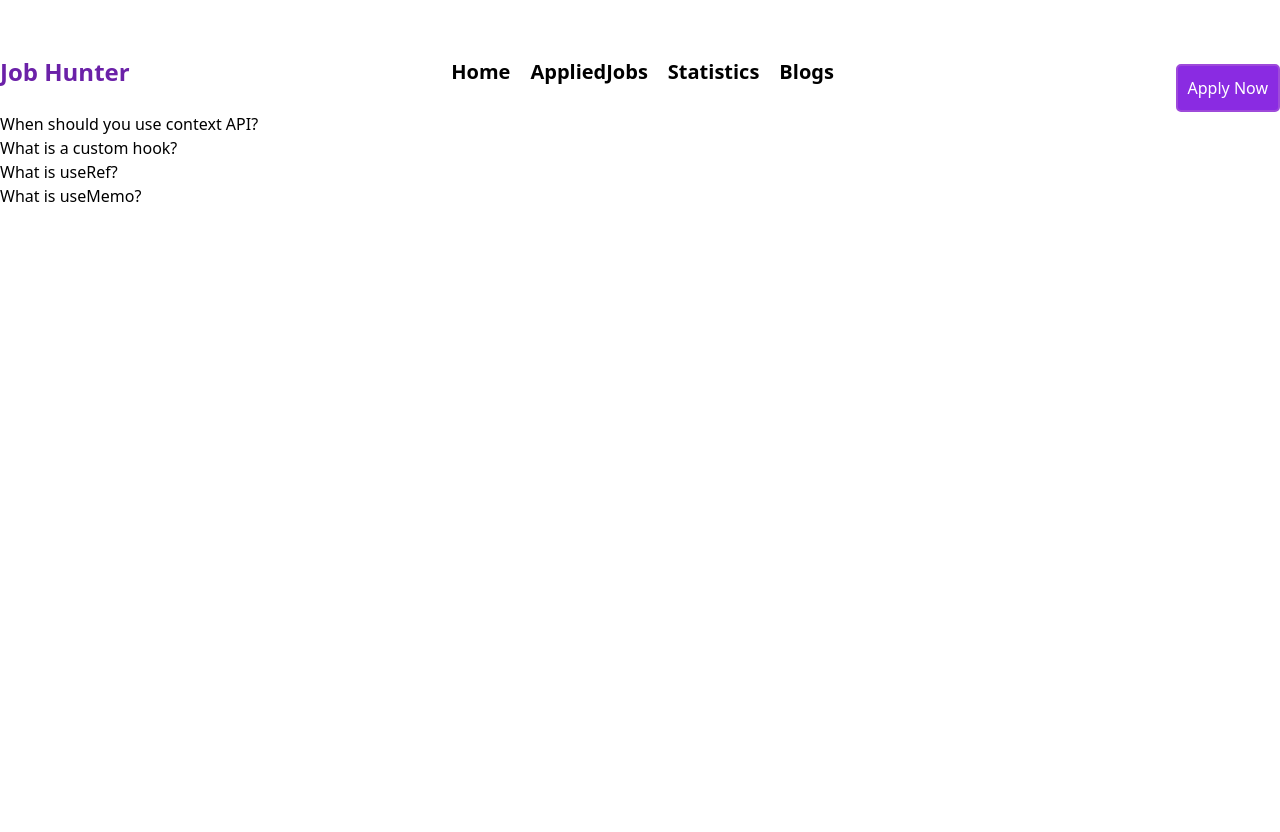
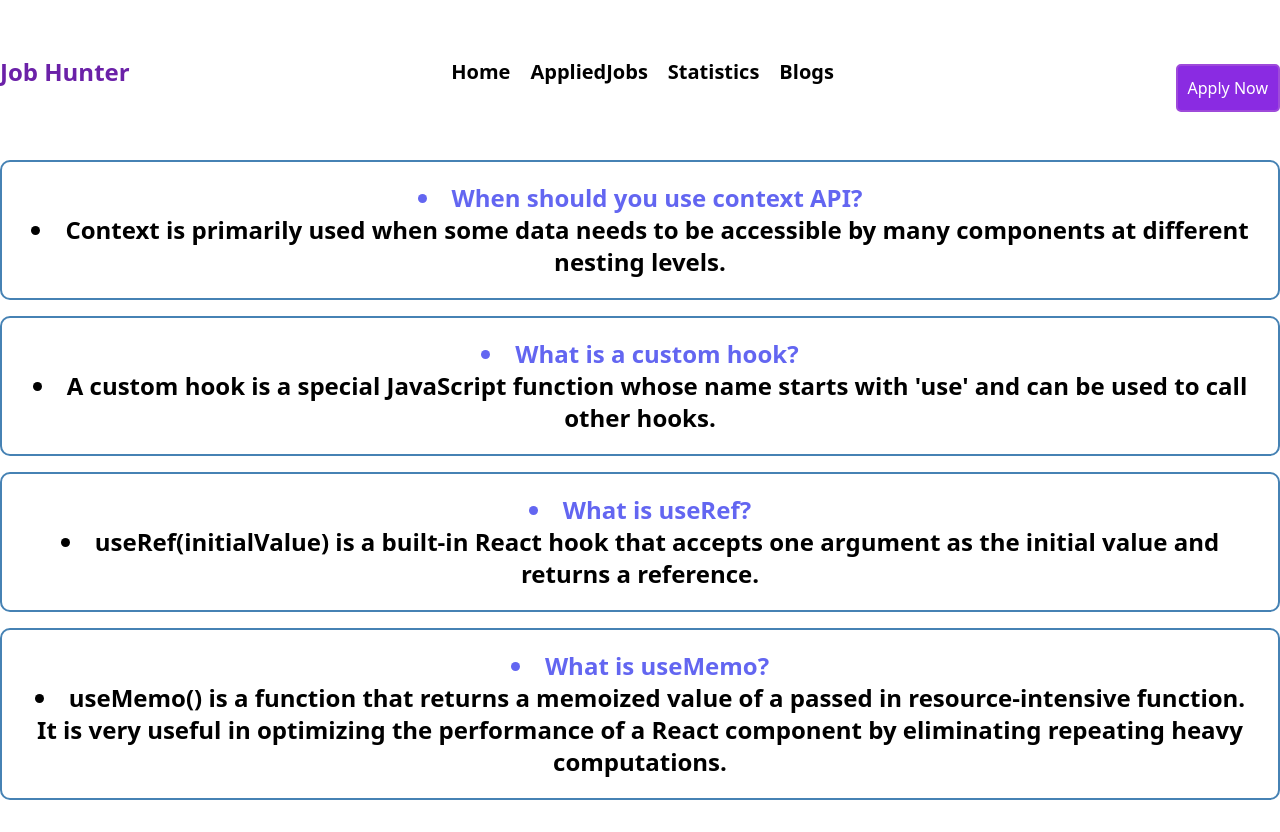
Before and after one commit to RabeyaAkter78/career-hub-client, a React (Vite) app: page /blog in a window 1280 px wide. Before the commit the page ends 800 px from the top, so only its background shows below. Built offline with nearby package versions, Linux system fonts and the light colour scheme.

Commit message:
added blog section

```diff
--- /dev/null
+++ b/src/components/Blog/Blog.css
@@ -0,0 +1,10 @@
+.blog-question{
+    border: 2px solid steelblue;
+    border-radius: 10px;
+    padding: 20px;
+}
+.blog-ans{
+    border: 2px solid steelblue;
+    border-radius: 10px;
+    padding: 20px;
+}
--- a/src/components/Blog/Blog.jsx
+++ b/src/components/Blog/Blog.jsx
@@ -1,21 +1,29 @@
 import React from 'react';
+import "./Blog.css"
 
 const Blog = () => {
     return (
-        <div>
-            <div className='blog-question'>
-                <ul>
-                    <li> When should you use context API?</li>
-                    <li> What is a custom hook?</li>
-                    <li> What is useRef?</li>
-                    <li> What is useMemo?</li>
-                </ul>
+        <div className='container mx-auto text-2xl font-semibold  text-center  mt-12'>
+            <div className='' >
+                <div className='blog-question mt-4'>
+                    <li className='text-indigo-500'> When should you use context API?</li>
+                    <li >Context is primarily used when some data needs to be accessible by many components at different nesting levels.</li>
+                </div>
+                <div className='blog-question mt-4'>
+                    <li className='text-indigo-500'> What is a custom hook?</li>
+                    <li>A custom hook is a special JavaScript function whose name starts with 'use' and can be used to call other hooks.</li>
+                </div>
+                <div className='blog-question mt-4'>
+                    <li className='text-indigo-500'> What is useRef?</li>
+                    <li>useRef(initialValue) is a built-in React hook that accepts one argument as the initial value and returns a reference.</li>
+                </div>
+                <div className='blog-question mt-4 mb-8'>
+                    <li className='text-indigo-500'> What is useMemo?</li>
+                    <li>useMemo() is a function that returns a memoized value of a passed in resource-intensive function. It is very useful in optimizing the performance of a React component by eliminating repeating heavy computations.</li>
+                </div>
+
             </div>
-            <div className='blog-ans'>
-                <ul>
-                    <li></li>
-                </ul>
-            </div>
+
 
         </div>
     );
```
